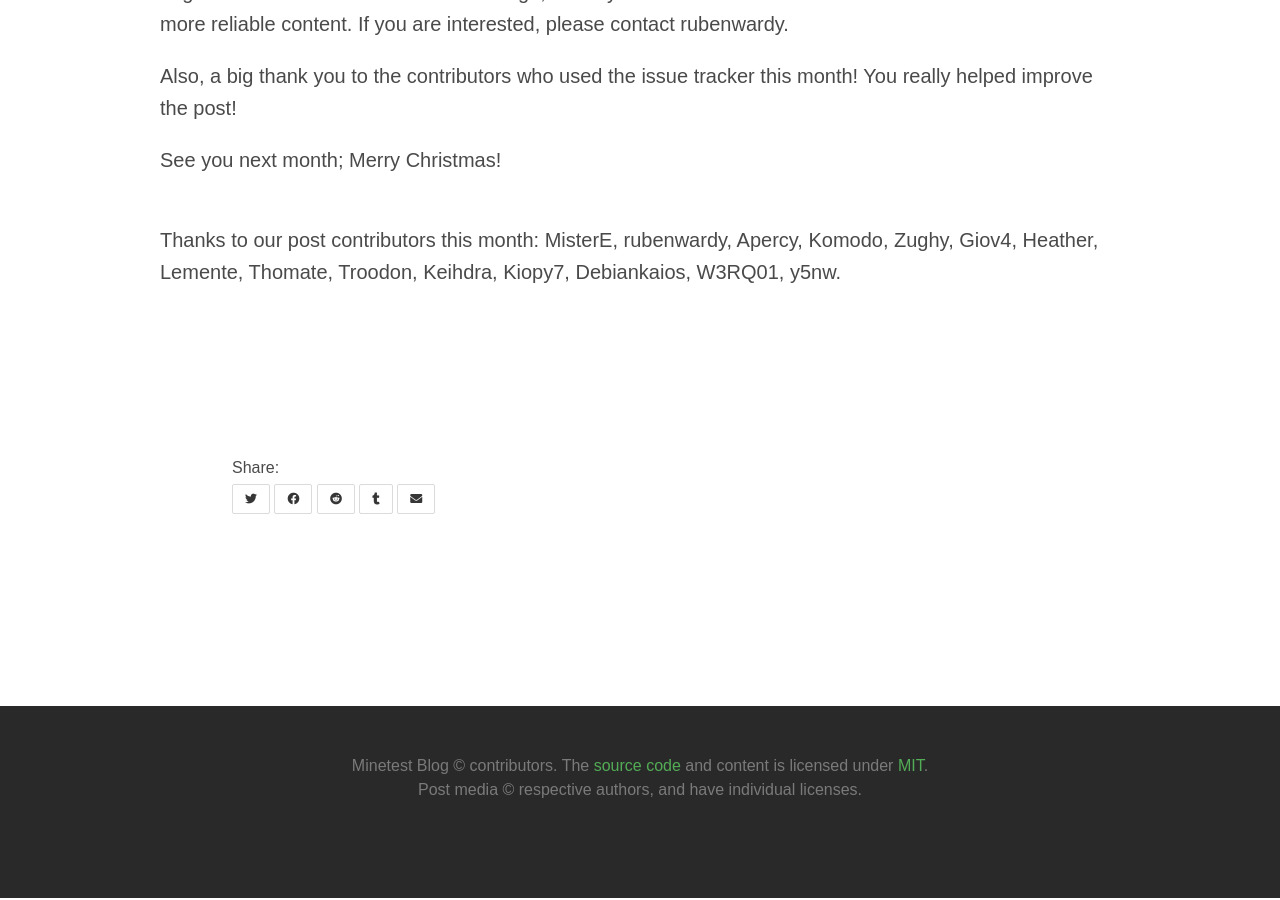
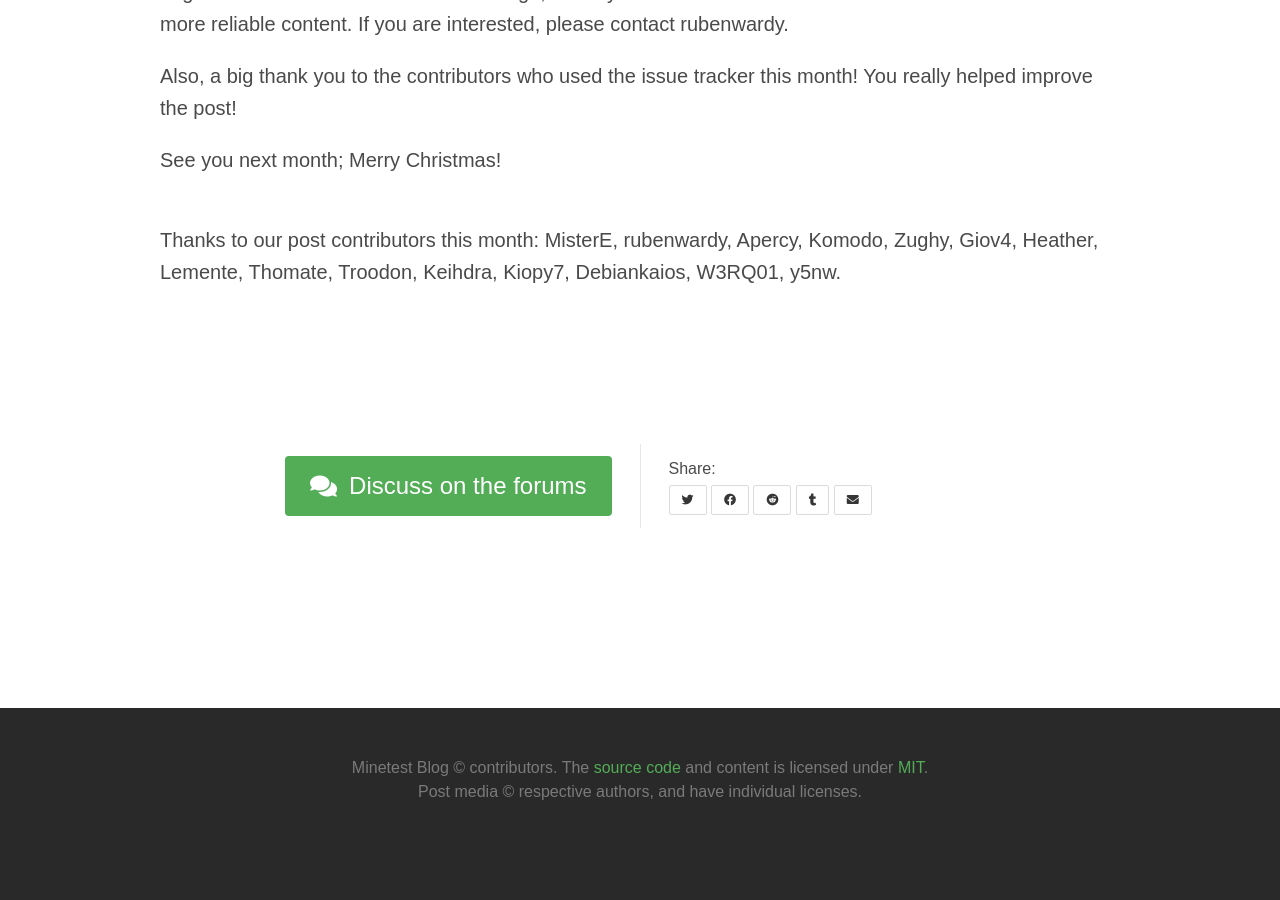
Before and after one commit to minetest/blog, a Jekyll site: the page built from _posts/2022-12-10-November.md, in a window 1280 px wide and 900 px high, scrolled down 13959 px. Built offline with Jekyll 4.4.1, drawn with Linux system fonts in a browser that asks for light colours; some of the changed lines change nothing that is shown.

Commit message:
November: Add forum link

```diff
--- a/_posts/2022-12-10-November.md
+++ b/_posts/2022-12-10-November.md
@@ -23,7 +23,7 @@ description: >
   October, Minetest was used as an urban planning tool to engage students
   in their community's planning process.
 image: /static/blog/2022_November/glitch_cover.png
-# forum_topic:
+forum_topic: https://forum.minetest.net/viewtopic.php?f=18&t=28956
 tags:
   - last_month
 glitch:
```
